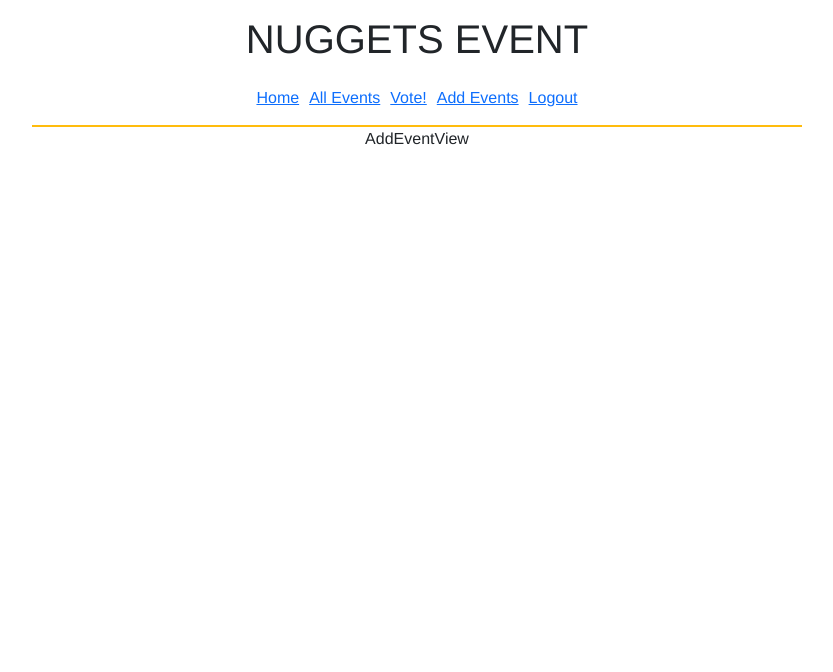
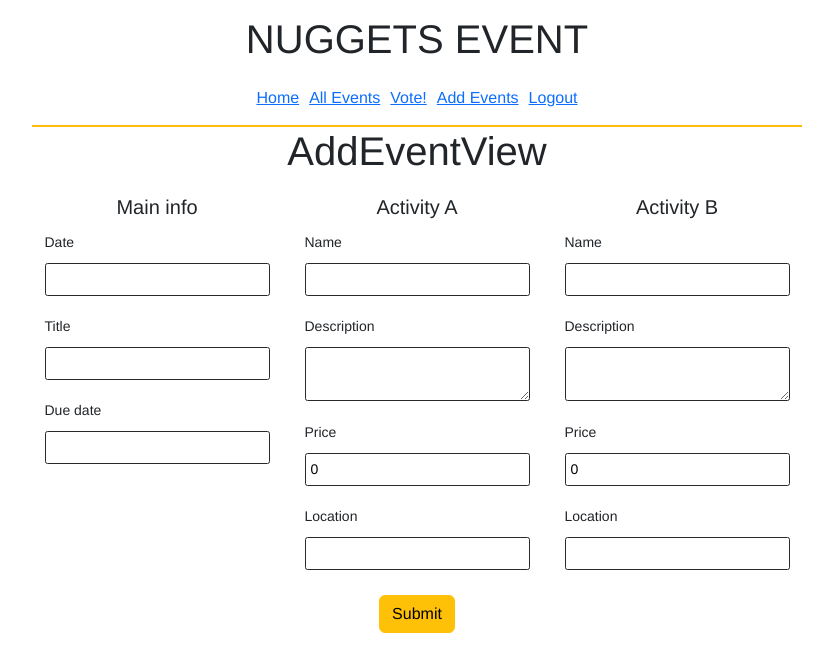
Before and after one commit to mayatrip/event-helper, a React (Create React App) app in the folder client/: page /add-event in a window 1280 px wide. Shown: the top 672 px of the page, without its empty margins (223-1056 px from the left). Built offline with nearby package versions, Linux system fonts and the light colour scheme; sample sign-in values are in the browser's storage.

Commit message:
moved add event form into add event view

```diff
--- a/client/src/views/AddEventView.js
+++ b/client/src/views/AddEventView.js
@@ -1,7 +1,12 @@
-import React from 'react'
+import React from 'react';
+import AddFormEvent from '../components/AddFormEvent';
 
 export default function AddEventView() {
   return (
-    <div>AddEventView</div>
+    <div>
+        <h1>AddEventView</h1>
+        <AddFormEvent/>
+
+    </div>
   )
 }
--- a/client/src/views/EventsVoteView.js
+++ b/client/src/views/EventsVoteView.js
@@ -1,7 +1,10 @@
-import React from 'react'
+import React from 'react';
 
 export default function EventsVoteView() {
   return (
-    <div>EventsVoteView</div>
+    <div>
+        <h1>EventsVoteView</h1>
+
+    </div>
   )
 }
```
